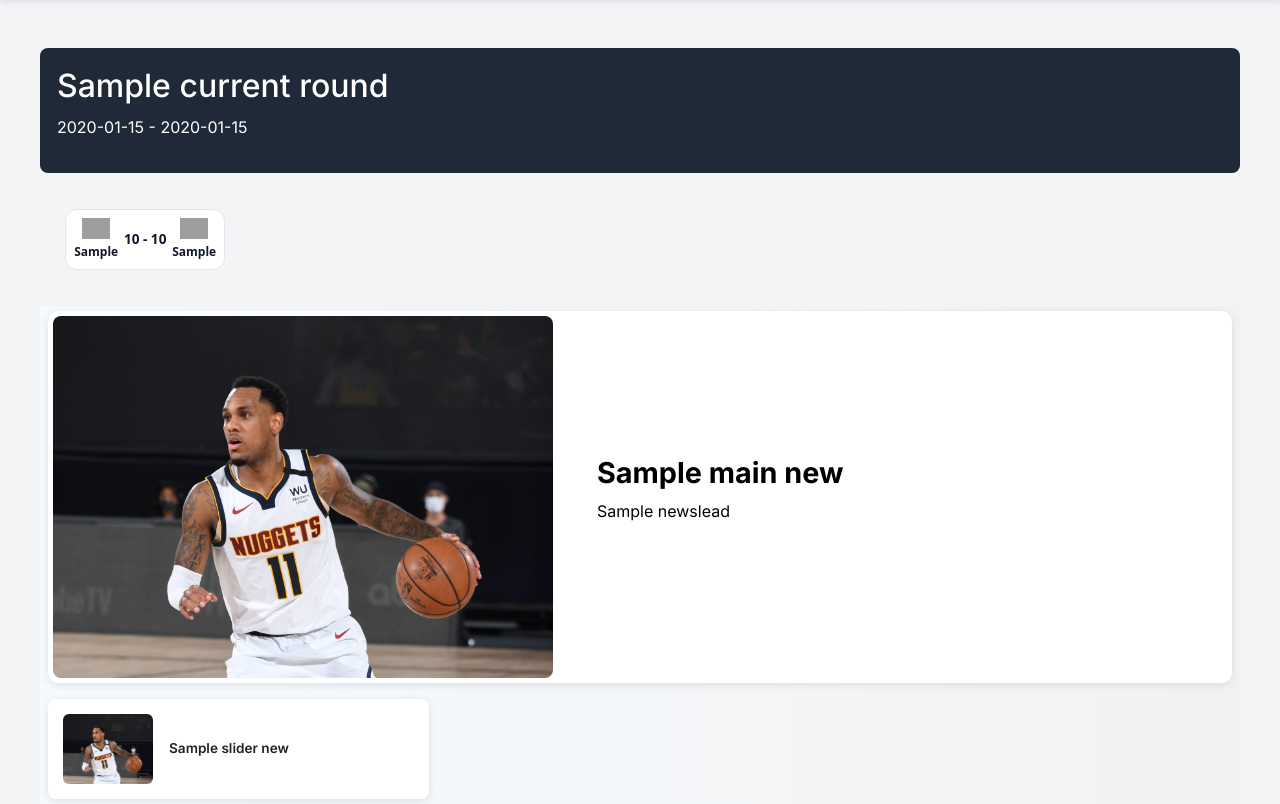
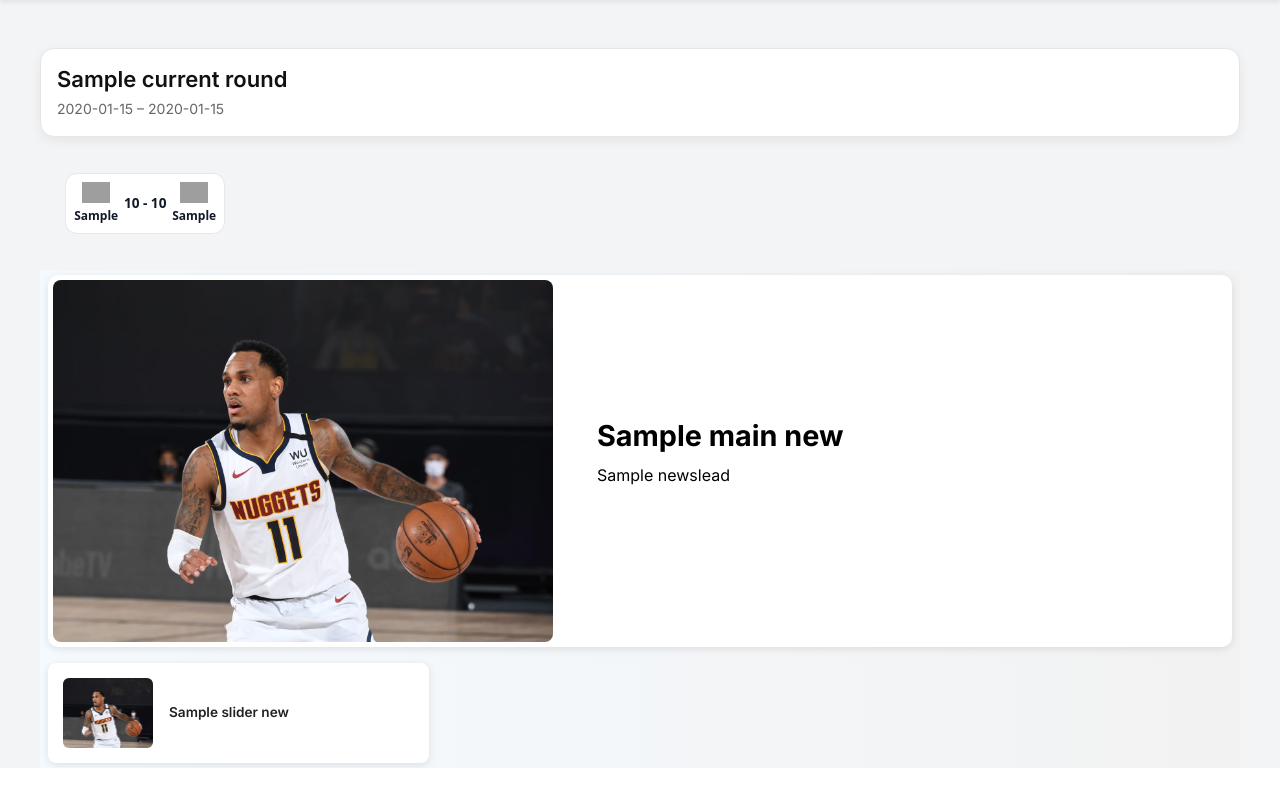
Before and after one commit to dragoljubb/bbweb, a Flask app: template app/templates/pages/home.html in a window 1280 px wide. Shown: the part 94-898 px from the top of the page. After the commit the page ends 862 px from the top, so only its background shows below. Run offline with Flask 3, Linux system fonts and the light colour scheme; the template is opened without the code that fills it: most values are stand-ins (such as "Sample title", 1, 10 or a date in 2020); grey boxes are pictures that could not be loaded.

Commit message:
20260121_2020

```diff
--- a/app/static/css/home.css
+++ b/app/static/css/home.css
@@ -82,3 +82,23 @@
     font-size: 1.2rem;
     flex-shrink: 0;
 }
+
+.round-card {
+    background: #ffffff;
+    border: 1px solid #e6e6e6;
+    border-radius: 14px;
+    box-shadow: 0 4px 12px rgba(0, 0, 0, 0.06);
+}
+
+.round-title {
+    font-size: 22px;
+    font-weight: 600;
+    margin-bottom: 4px;
+    color: #111;
+}
+
+.round-dates {
+    font-size: 14px;
+    color: #666;
+    margin: 0;
+}
--- a/app/templates/pages/home.html
+++ b/app/templates/pages/home.html
@@ -4,11 +4,16 @@
 <div class="container-fluid pt-4">
 
     {% if current_round %}
-    <div class="card bg-primary text-white mb-4 p-3">
-        <h2>{{ current_round.round_name }}</h2>
-        <p>{{ current_round.min_game_start.strftime('%b %d, %Y') }} - {{ current_round.max_game_start.strftime('%b %d, %Y') }}</p>
+<div class="card round-card mb-4 p-3">
+    <h2 class="round-title">{{ current_round.round_name }}</h2>
+    <p class="round-dates">
+        {{ current_round.min_game_start.strftime('%b %d, %Y') }}
+        –
+        {{ current_round.max_game_start.strftime('%b %d, %Y') }}
+        </p>
     </div>
     {% endif %}
+
 
     <!-- Slider utakmica aktivnog kola -->
 
```
Also changed, not shown: 1 other file.
